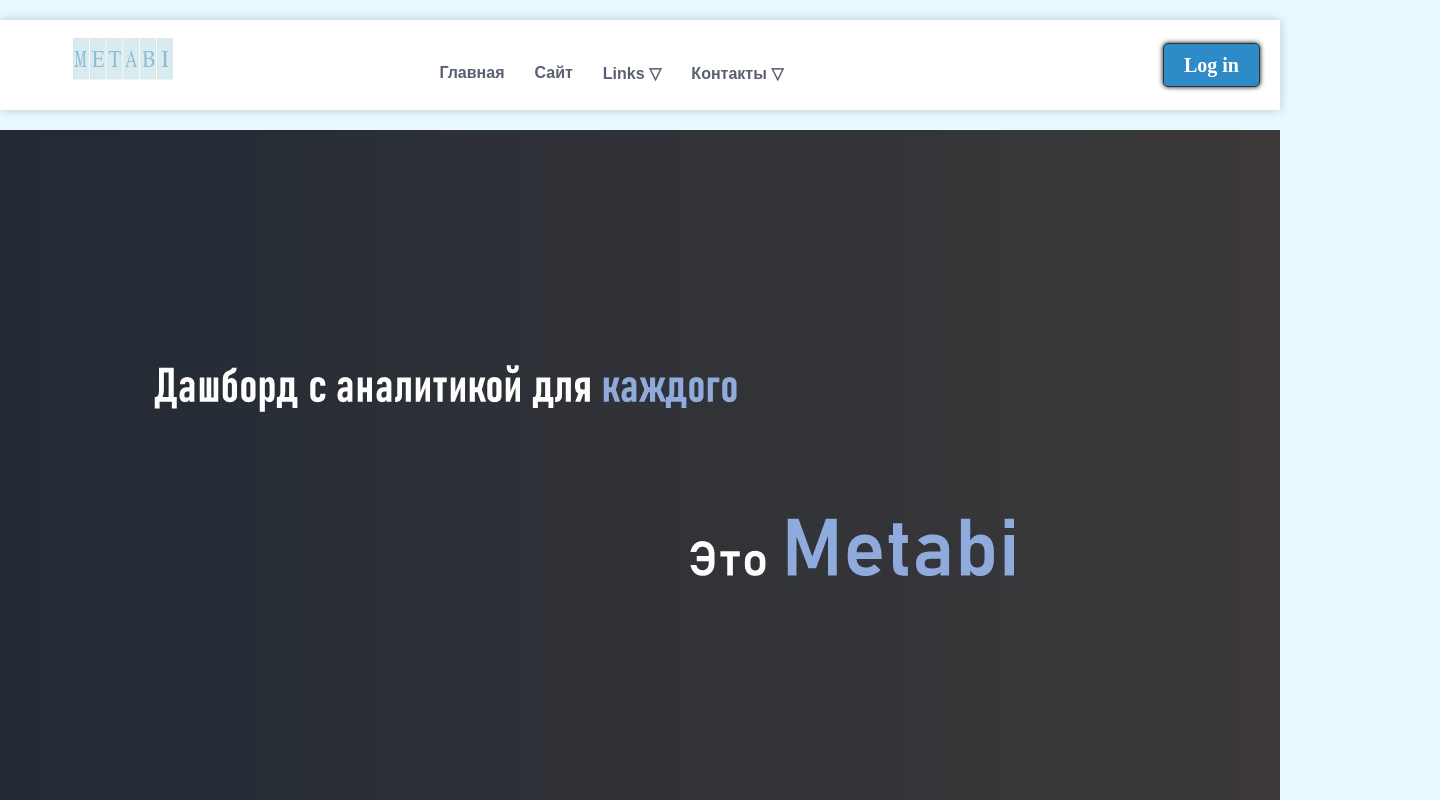
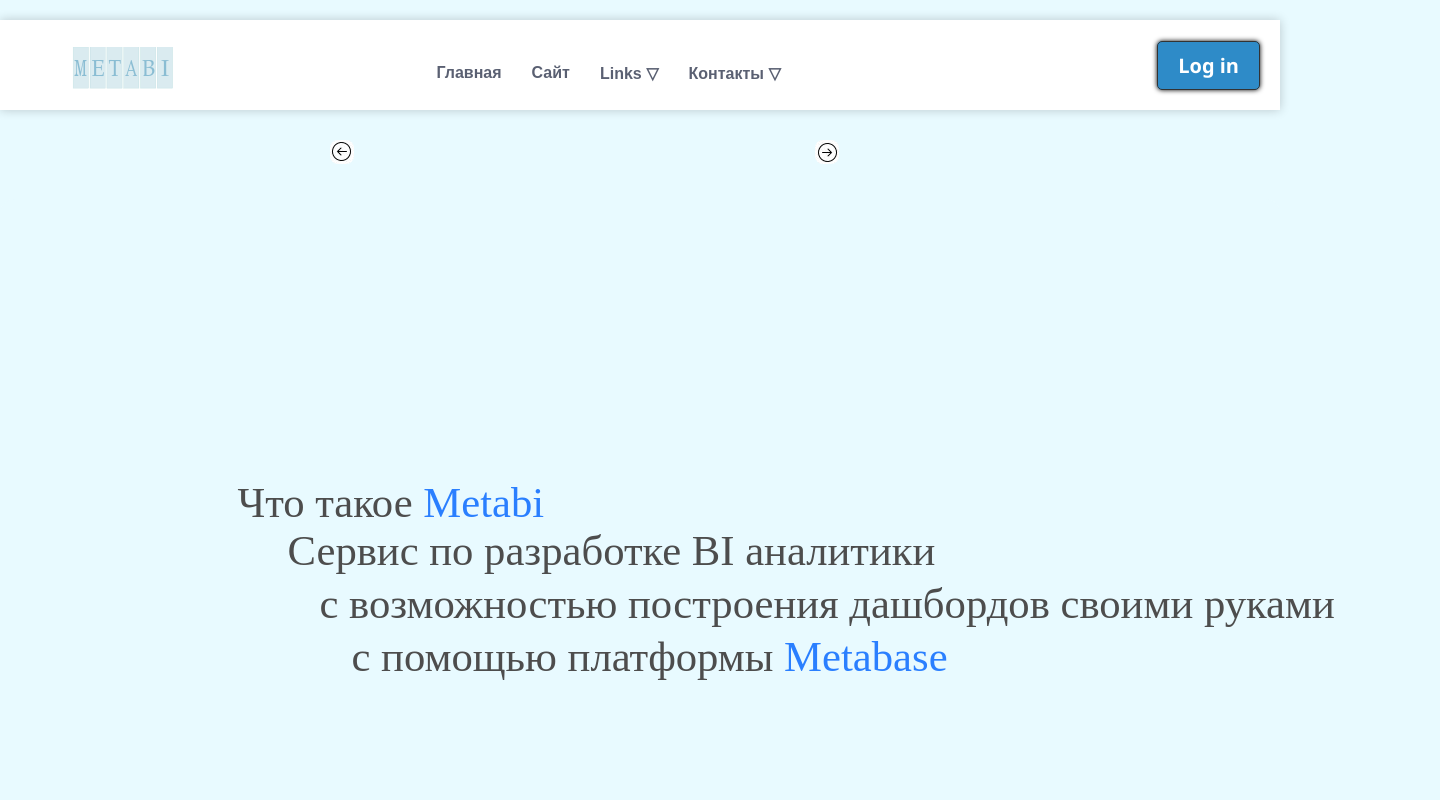
Before and after one commit to practicezerg/html-css, a plain HTML site: page bunin/index.html in a window 1280 px wide. Shown: the top 800 px of the page, 1440 px wide, since content can reach past the window. Drawn offline with Linux system fonts and the light colour scheme.

Commit message:
fix logo new main page add back and next

```diff
--- a/bunin/css/style.css
+++ b/bunin/css/style.css
@@ -4,7 +4,7 @@ body {
   width: 100%; /* Занимают всю ширину контейнера */
   margin: 0 auto; /* Центрирование контейнера по горизонтали */
   background-color: #e8faff;
-  font-family: inherit;
+  font-family: 'Segoe UI', Tahoma, Geneva, Verdana, sans-serif;
 }
 
 .container {
@@ -31,8 +31,8 @@ body {
 
 .head_logo {
   position: absolute; /* Позиционируем логотип абсолютно */
-  top: 50%; /* Центрируем по вертикали */
-  transform: translateY(-50%); /* Корректируем позицию для центрирования */
+  top: 30%; /* Центрируем по вертикали */
+  transform: translateY(-50%, -30%); /* Корректируем позицию для центрирования */
   width: 100%;
   max-width: 200px; /* Ограничиваем максимальную ширину логотипа */
 }
@@ -145,6 +145,28 @@ nav ul li:hover > ul {
   align-items: center; /* Вертикальное центрирование */
 }
 
+
+.swap_steps {
+    margin-top: 20px; /* отступ сверху, настройте значение по вашему усмотрению */
+	margin-left: 25%;
+    display: flex;
+    justify-content: space-between;
+    align-items: center;
+    gap: 30px; /* увеличивает расстояние между элементами внутри swap_steps */
+    padding: 10px; /* добавляем внутренние отступы */
+}
+
+.back_swap, .next_swap {
+    flex: 1; /* Делаем элементы гибкими по ширине */
+}
+
+.back_swap img, .next_swap img {
+
+    height: auto;
+    border-radius: 8px; /* Добавляет небольшое закругление для изображения, по желанию */
+}
+
+
 .body_slide {
   width: 100%; /* Ширина правой стороны */
   border-radius: 15px; /* Сделает элемент круглым */
--- a/bunin/index.html
+++ b/bunin/index.html
@@ -54,31 +54,24 @@
 				<a href="https://metabi.ru/auth/login?">Log in</a>
 			</div>
 		</div>
+		<div class="swap_steps">
+			<div class="back_swap">
+				<img id="image_left" src="files/pic/pic_left.jpg">
+			</div>
+			<div class="next_swap">
+				<img id="image_right" src="files/pic/pic_right.jpg">
+			</div>
+		</div>
 		<div class="body_place">
+
 			<div class="body_slide">
-				<img id="image" src="files/pic/slaid_1.jpg" alt="image 1" onclick="change_image()">
+				<img id="image" src="files/pic/slaid_0.svg">
 			</div>
 		</div>
 		<div class="footer_place">
 
 		</div>
 	<!-- </div> -->
-	<script>
-        const images = [
-            'files/pic/slaid_1.jpg',
-			'files/pic/slaid_2.jpg',
-			'files/pic/slaid_3.jpg',
-			'files/pic/slaid_4.jpg',
-			'files/pic/slaid_5.jpg',
-			'files/pic/slaid_6.jpg',
-        ];
 
-        let currentIndex = 0;
-
-        function change_image() {
-            currentIndex = (currentIndex + 1) % images.length; // Увеличиваем индекс и используем остаток от деления
-            document.getElementById('image').src = images[currentIndex]; // Меняем изображение
-        }
-    </script>
 </body>
 </html>
```
Also changed, not shown: bunin/files/pic/pic_left.jpg (added), bunin/files/pic/pic_right.jpg (added), bunin/files/pic/slaid_0.svg (added).
